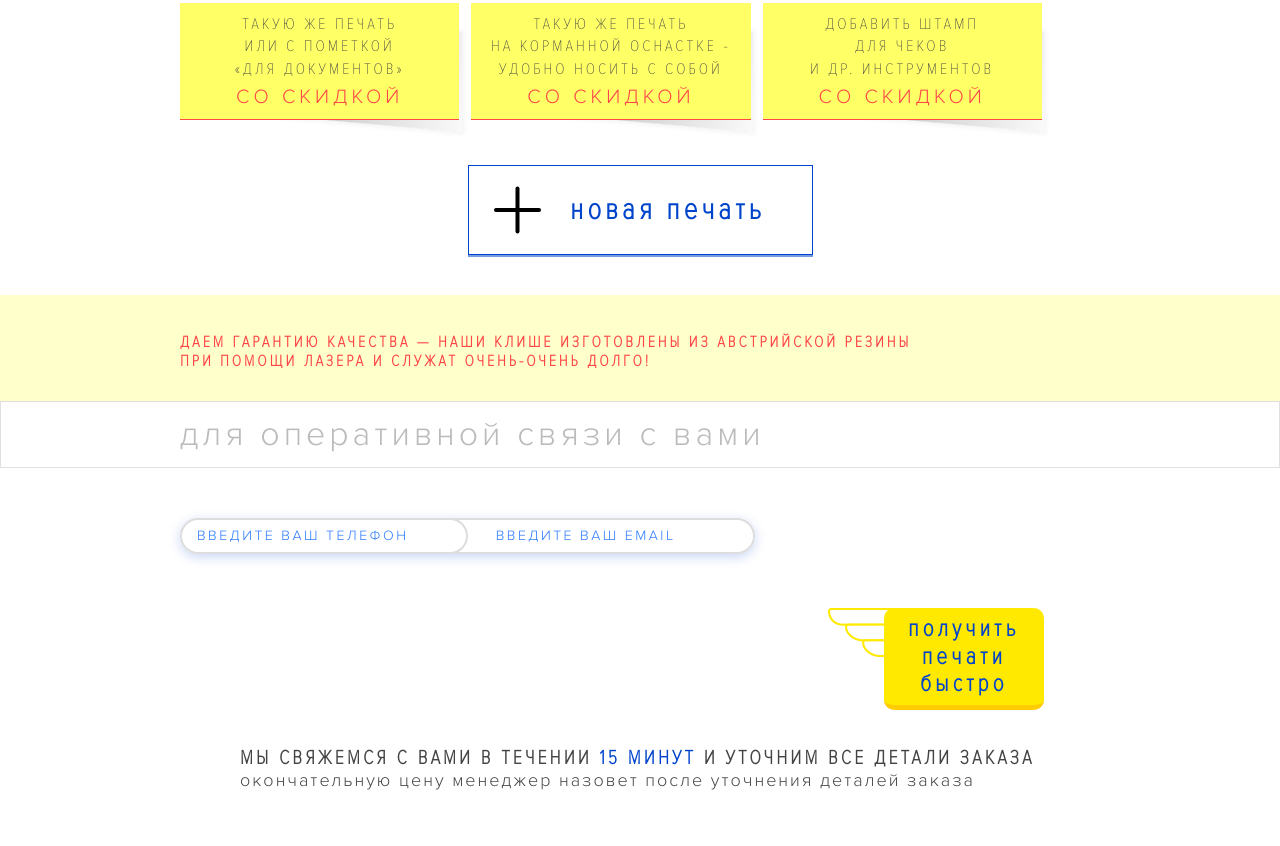
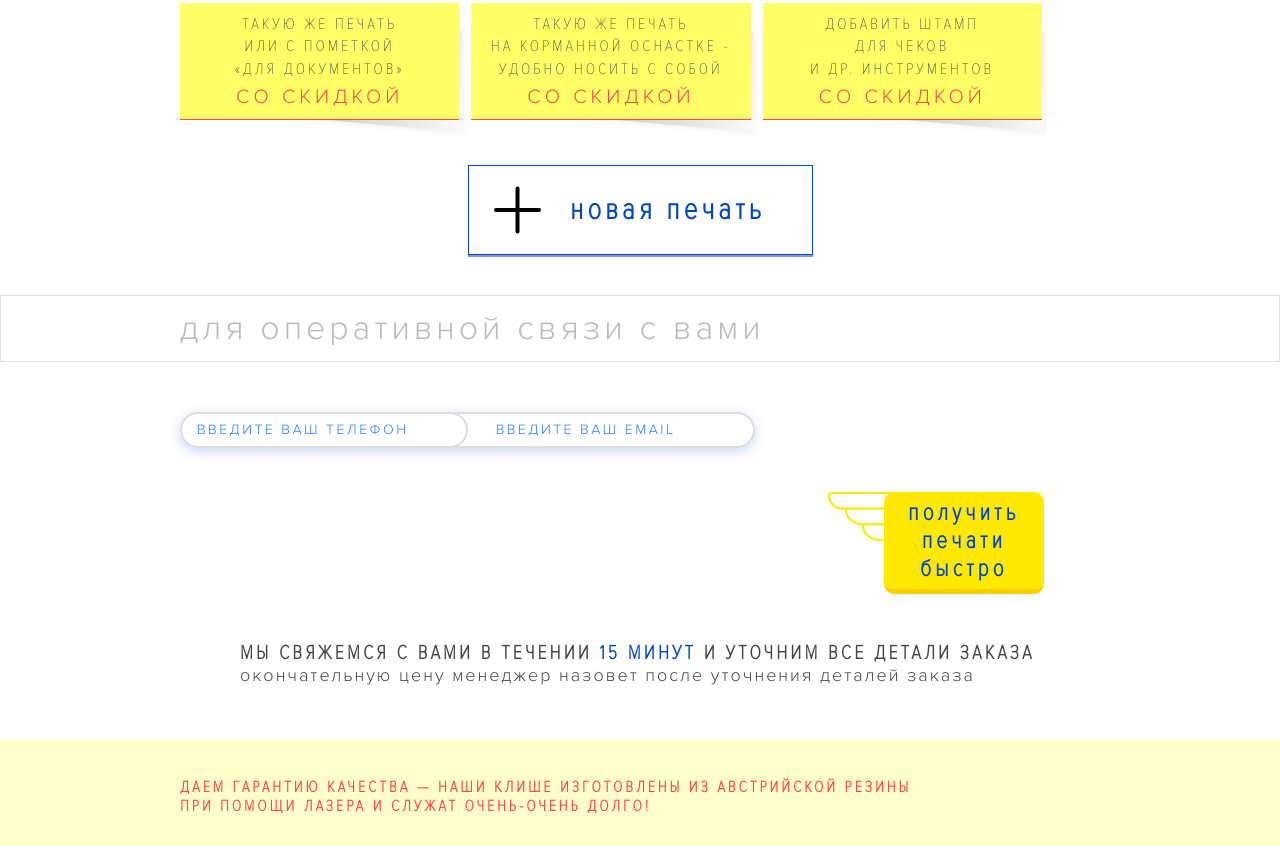
Before and after one commit to talequale/stamp, a website: page app/index.html in a window 1280 px wide. Shown: the part 2389-3235 px from the top of the page. Drawn offline with nearby package versions, Linux system fonts and the light colour scheme; files that its build step writes are made by us from their sources.

Commit message:
плашка

```diff
--- a/app/index.html
+++ b/app/index.html
@@ -339,11 +339,7 @@
         <div class="container">
             <a href="#" class="add-stamp">новая печать</a>
         </div>
-        <div class="guarantee">
-          <div class="container">
-            <strong class="guarantee__text">даем гарантию качества — наши клише изготовлены из австрийской резины <br> при помощи лазера и служат очень-очень долго! </strong>
-          </div>
-        </div>
+
         <div class="next">
           <div class="container">
             <a href="#" class="next__btn">Далее</a>
@@ -392,6 +388,11 @@
             </div>
           </div>
         </div>
+        <div class="guarantee">
+          <div class="container">
+            <strong class="guarantee__text">даем гарантию качества — наши клише изготовлены из австрийской резины <br> при помощи лазера и служат очень-очень долго! </strong>
+          </div>
+        </div>
       </section>
     </form>
   </main>
--- a/app/less/order.less
+++ b/app/less/order.less
@@ -587,7 +587,7 @@
 .order__finished {
   .range;
   position: relative;
-  padding-top: 90px;
+  padding-top: 80px;
 }
 
 .contacts {
@@ -658,7 +658,7 @@
     &:focus::-moz-placeholder          {color: transparent}
     &:focus:-moz-placeholder           {color: transparent}
     &:focus:-ms-input-placeholder      {color: transparent}
-    //
+    // анимация плейсхолдера
     &::-webkit-input-placeholder       {text-indent: 0px;   transition: text-indent 0.3s ease;}
     &::-moz-placeholder                {text-indent: 0px;   transition: text-indent 0.3s ease;}
     &:-moz-placeholder                 {text-indent: 0px;   transition: text-indent 0.3s ease;}
```
Also changed, not shown: app/css/main.css.
